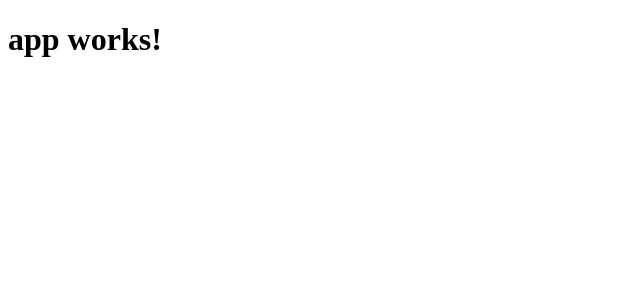
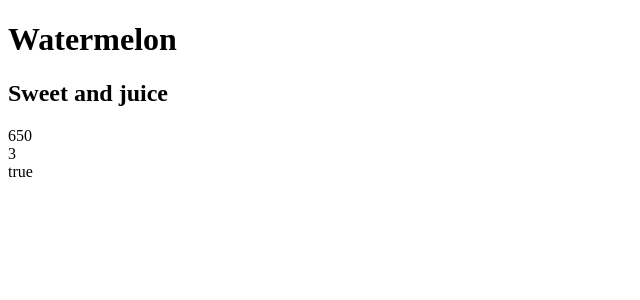
Before and after one commit to h1den/angular2, an Angular app in the folder shop/: page / in a window 1280 px wide. Shown: the top 300 px of the page, without its empty margins (0-640 px from the left). Built offline with nearby package versions, Linux system fonts and the light colour scheme.

Commit message:
Add single product properties

```diff
--- a/shop/src/app/app.component.html
+++ b/shop/src/app/app.component.html
@@ -1,3 +1,5 @@
-<h1>
-  {{title}}
-</h1>
+<h1>{{product.name}}</h1>
+<h2>{{product.description}}</h2>
+  <div> {{product.price}} </div>
+  <div> {{product.category}} </div>
+  <div> {{product.isAvailable}} </div>
--- a/shop/src/app/app.component.ts
+++ b/shop/src/app/app.component.ts
@@ -1,4 +1,18 @@
 import { Component } from '@angular/core';
+
+enum Category {
+    vagetable = 1,
+    fruit = 2,
+    berry = 3
+}
+
+export class Product {
+  name: string;
+  description: string;
+  price: number;
+  category: Category;
+  isAvailable: boolean;
+}
 
 @Component({
   selector: 'app-root',
@@ -6,5 +20,11 @@ import { Component } from '@angular/core';
   styleUrls: ['./app.component.css']
 })
 export class AppComponent {
-  title = 'app works!';
+  product: Product = {
+    name: 'Watermelon',
+    description: 'Sweet and juice',
+    price: 650,
+    category: 3,
+    isAvailable: true
+  };
 }
```
